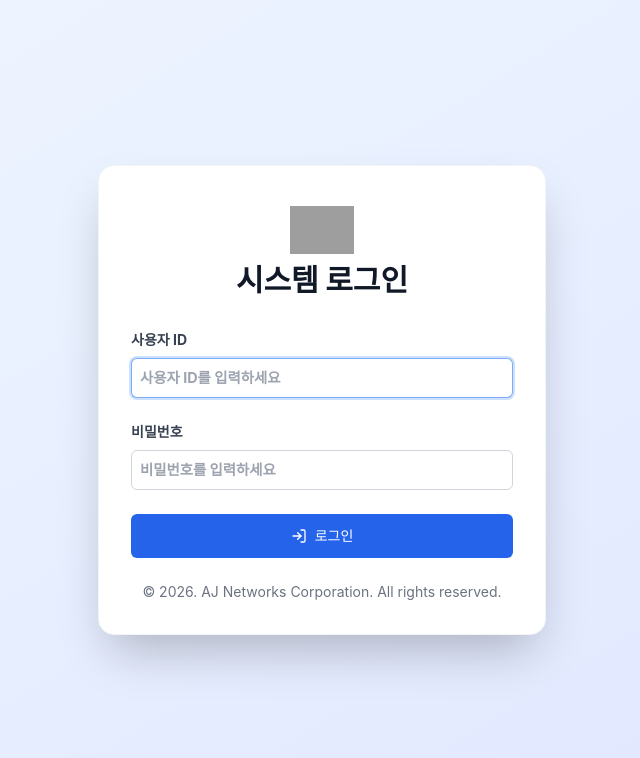
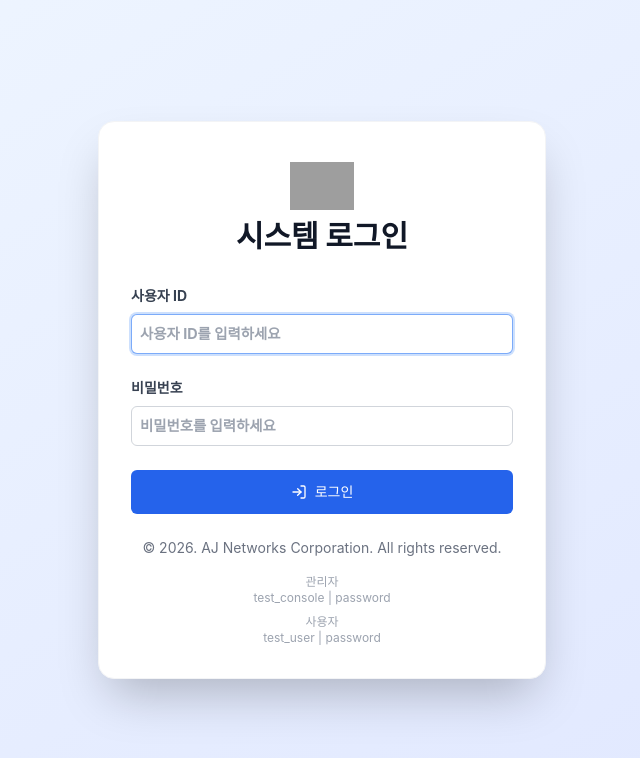
Before and after one commit to deul428/aj-solutiontech-quick-work, a React (Vite) app in the folder frontend/: page /login in a window 1280 px wide. Shown: the top 758 px of the page, without its empty margins (318-958 px from the left). Built offline with nearby package versions, Linux system fonts and the light colour scheme; no server answers; grey boxes are pictures that could not be loaded; a web font is replaced by a local one.

Commit message:
fix: standardize whitespace in LoginPage.tsx and add default admin and user credentials for testing

```diff
--- a/frontend/pages/LoginPage.tsx
+++ b/frontend/pages/LoginPage.tsx
@@ -128,6 +128,16 @@ const LoginPage: React.FC = () => {
         <div className="mt-6 text-center text-sm text-gray-500">
           <p>&copy; 2026. AJ Networks Corporation. All rights reserved.</p>
         </div>
+        <div className="mt-4 text-center text-xs text-gray-400">
+          <div>
+            <h4>관리자</h4>
+            <p>test_console | password</p>
+          </div>
+          <div className="mt-2">
+            <h4>사용자</h4>
+            <p>test_user | password</p>
+          </div>
+        </div>
       </div>
     </div >
   );
```
